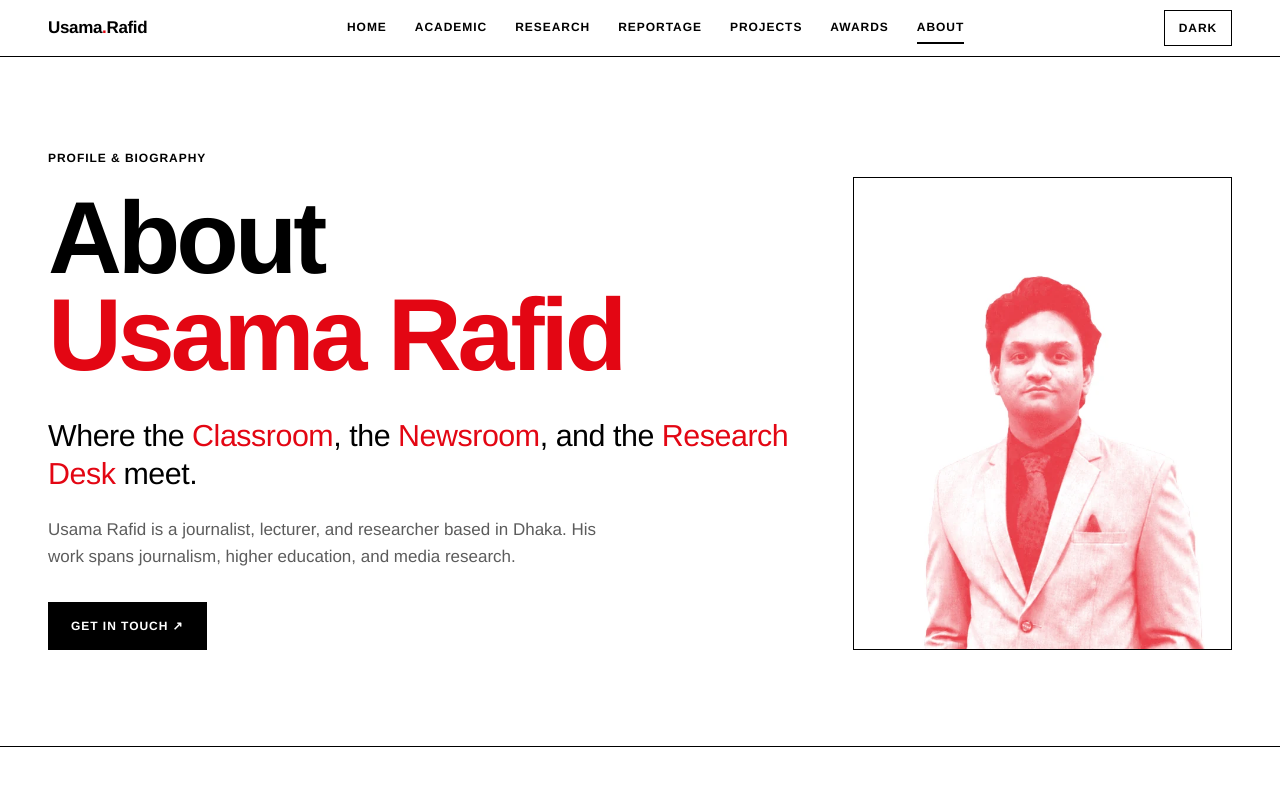
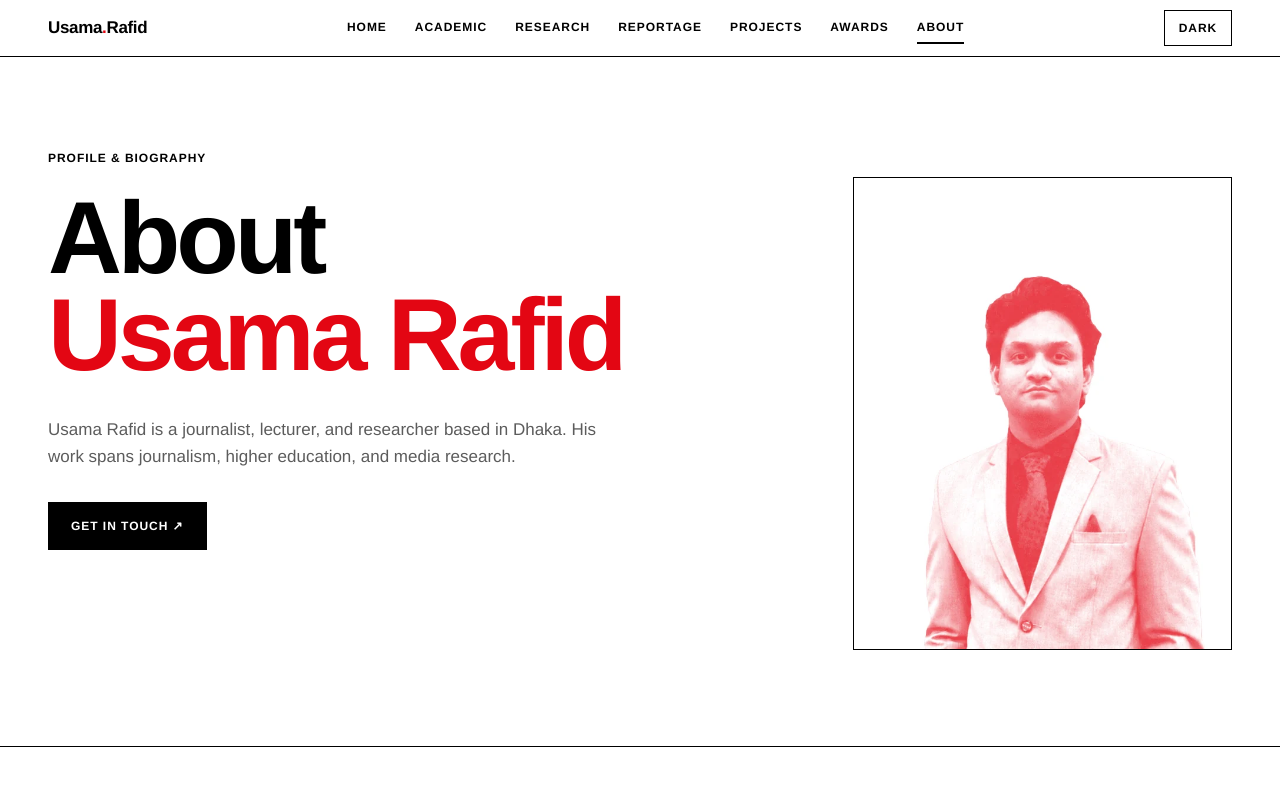
Before and after one commit to rafidusama/Portfolio, a plain HTML site: page about.html in a window 1280 px wide. Shown: the top 800 px of the page. Drawn offline with Linux system fonts and the light colour scheme.

Commit message:
Add files via upload

```diff
--- a/about.html
+++ b/about.html
@@ -71,7 +71,6 @@
     <div class="c-1-8">
       <span class="label">Profile &amp; Biography</span>
       <h1 class="h1" style="margin:20px 0 32px">About<br/><span class="red">Usama Rafid</span></h1>
-      <p class="lead">Where the <span class="red">Classroom</span>, the <span class="red">Newsroom</span>, and the <span class="red">Research Desk</span> meet.</p>
       <p class="body-l grey measure" style="margin-top:24px">Usama Rafid is a journalist, lecturer, and researcher based in Dhaka. His work spans journalism, higher education, and media research.</p>
       <p style="margin-top:32px"><a href="mailto:rafidusama@gmail.com?cc=usama.rafid@ulab.edu.bd" class="btn">Get in touch ↗</a></p>
     </div>
```
